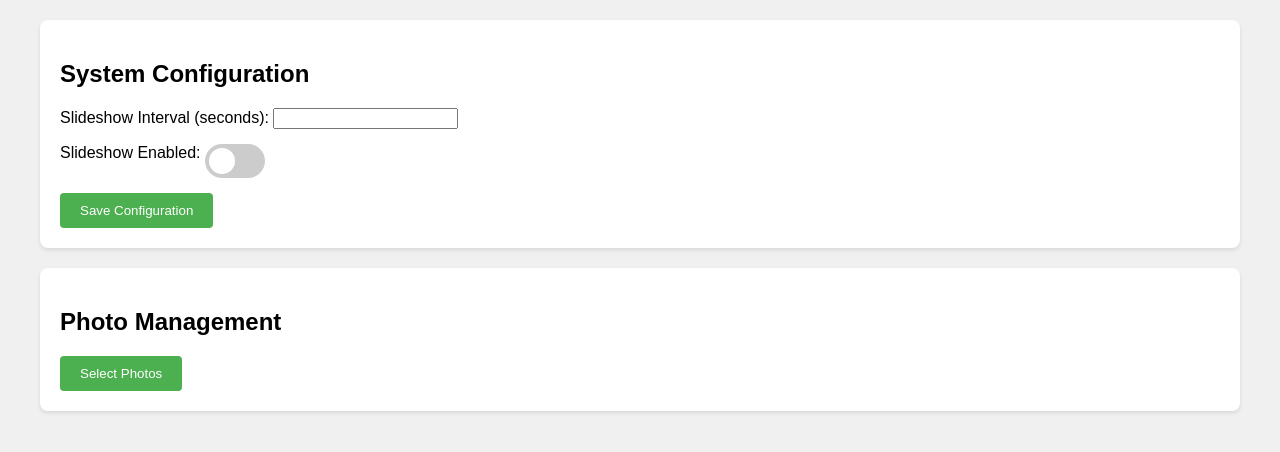
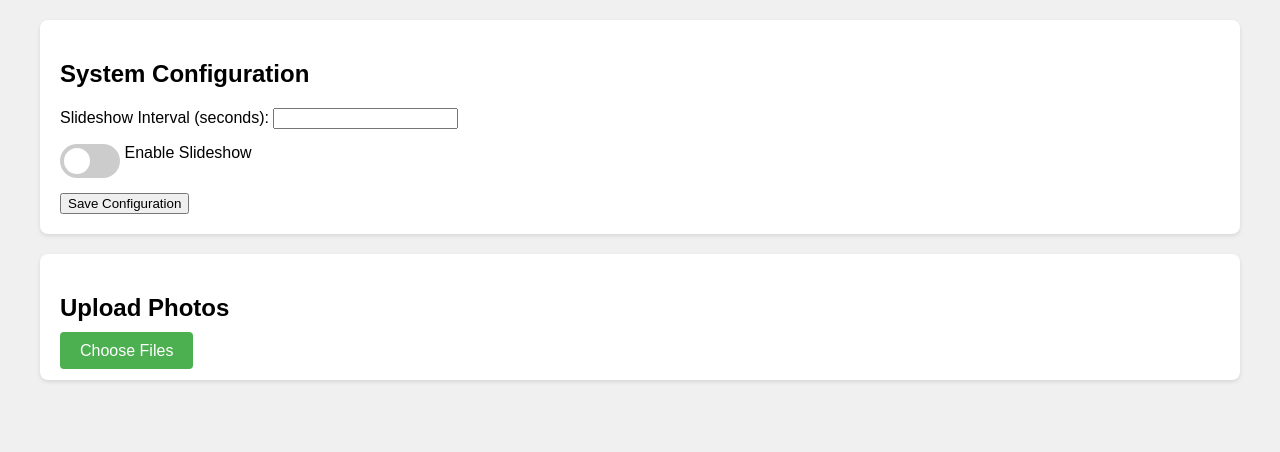
Before and after one commit to senzi/reTerminal-PhotoFrame, a Flask app: template templates/admin.html in a window 1280 px wide. Shown: the top 452 px of the page. Run offline with Flask 3, Linux system fonts and the light colour scheme; the template is opened without the code that fills it, so the values that code supplies are empty.

Commit message:
fix: 修复图片显示问题
1. 修复主页和后台的图片显示路径
2. 使用统一的静态文件路由
3. 优化图片加载逻辑

```diff
--- a/app.py
+++ b/app.py
@@ -1,5 +1,5 @@
 import os
-from flask import Flask, render_template, request, jsonify, send_from_directory
+from flask import Flask, render_template, request, jsonify, send_from_directory, url_for
 from werkzeug.utils import secure_filename
 from natsort import natsorted
 import json
@@ -8,8 +8,8 @@ import hashlib
 import time
 
 app = Flask(__name__)
-app.config['UPLOAD_FOLDER'] = 'static/photos'
-app.config['THUMBNAIL_FOLDER'] = 'static/thumbnails'
+app.config['UPLOAD_FOLDER'] = os.path.join(os.path.dirname(os.path.abspath(__file__)), 'static/photos')
+app.config['THUMBNAIL_FOLDER'] = os.path.join(os.path.dirname(os.path.abspath(__file__)), 'static/thumbnails')
 app.config['MAX_CONTENT_LENGTH'] = 16 * 1024 * 1024  # 16MB max file size
 app.config['THUMBNAIL_SIZE'] = (200, 200)  # 缩略图尺寸
 
@@ -103,20 +103,12 @@ def admin():
 
 @app.route('/api/photos')
 def list_photos():
-    if not os.path.exists(app.config['UPLOAD_FOLDER']):
-        return jsonify([])
-
-    allowed_extensions = {'.jpg', '.jpeg', '.png', '.gif'}
-    photos = [f for f in os.listdir(app.config['UPLOAD_FOLDER'])
-             if os.path.splitext(f)[1].lower() in allowed_extensions]
-
-    # 获取每张照片的信息（包括缩略图）
-    photo_list = []
-    for filename in natsorted(photos):
-        photo_info = get_photo_info(filename)
-        photo_list.append(photo_info)
-
-    return jsonify(photo_list)
+    """获取照片列表"""
+    photos = get_photos()
+    return jsonify([{
+        'filename': photo,
+        'url': url_for('serve_photo', filename=photo, _external=True)
+    } for photo in photos])
 
 @app.route('/api/upload', methods=['POST'])
 def upload_photo():
@@ -197,6 +189,16 @@ def handle_config():
     save_config(config)
     return jsonify(config)
 
+@app.route('/static/photos/<path:filename>')
+def serve_photo(filename):
+    """提供照片文件"""
+    return send_from_directory(app.config['UPLOAD_FOLDER'], filename)
+
+@app.route('/static/thumbnails/<path:filename>')
+def serve_thumbnail(filename):
+    """提供缩略图文件"""
+    return send_from_directory(app.config['THUMBNAIL_FOLDER'], filename)
+
 if __name__ == '__main__':
     # Initialize config file if it doesn't exist
     if not os.path.exists(CONFIG_FILE):
--- a/templates/admin.html
+++ b/templates/admin.html
@@ -118,34 +118,32 @@
         <div class="config-panel">
             <h2>System Configuration</h2>
             <div class="config-item">
-                <label>Slideshow Interval (seconds):
-                    <input type="number" id="interval" min="1" value="{{ config.slideshow_interval }}">
-                </label>
+                <label for="interval">Slideshow Interval (seconds):</label>
+                <input type="number" id="interval" value="{{ config.slideshow_interval }}" min="1">
             </div>
             <div class="config-item">
-                <label>Slideshow Enabled:
-                    <label class="switch">
-                        <input type="checkbox" id="enabled" {% if config.slideshow_enabled %}checked{% endif %}>
-                        <span class="slider"></span>
-                    </label>
+                <label class="switch">
+                    <input type="checkbox" id="enabled" {% if config.slideshow_enabled %}checked{% endif %}>
+                    <span class="slider"></span>
                 </label>
+                <label for="enabled">Enable Slideshow</label>
             </div>
-            <button onclick="saveConfig()" class="upload-btn">Save Configuration</button>
+            <button onclick="saveConfig()">Save Configuration</button>
         </div>
 
         <div class="upload-panel">
-            <h2>Photo Management</h2>
+            <h2>Upload Photos</h2>
+            <label class="upload-btn" for="photo-upload">Choose Files</label>
             <input type="file" id="photo-upload" multiple accept="image/*">
-            <button onclick="document.getElementById('photo-upload').click()" class="upload-btn">Select Photos</button>
             <span id="upload-status"></span>
         </div>
 
         <div class="photo-grid" id="photo-grid">
             {% for photo in photos %}
             <div class="photo-item">
-                <img src="/static/thumbnails/{{ photo.thumbnail }}" alt="{{ photo.filename }}">
-                <button class="delete-btn" onclick="deletePhoto('{{ photo.filename }}')">×</button>
-                <div class="file-name">{{ photo.filename }}</div>
+                <img src="{{ url_for('serve_photo', filename=photo) }}" alt="{{ photo }}">
+                <button class="delete-btn" onclick="deletePhoto('{{ photo }}')">×</button>
+                <div class="file-name">{{ photo }}</div>
             </div>
             {% endfor %}
         </div>
--- a/templates/index.html
+++ b/templates/index.html
@@ -160,7 +160,7 @@
 
             const activePhoto = document.querySelector('.photo.active');
             const newPhoto = document.createElement('img');
-            newPhoto.src = `/static/photos/${photos[index]}?t=${Date.now()}`; // 添加时间戳防止缓存
+            newPhoto.src = `/static/photos/${photos[index].filename}?t=${Date.now()}`;
             newPhoto.classList.add('photo');
             container.insertBefore(newPhoto, container.firstChild);
 
```
